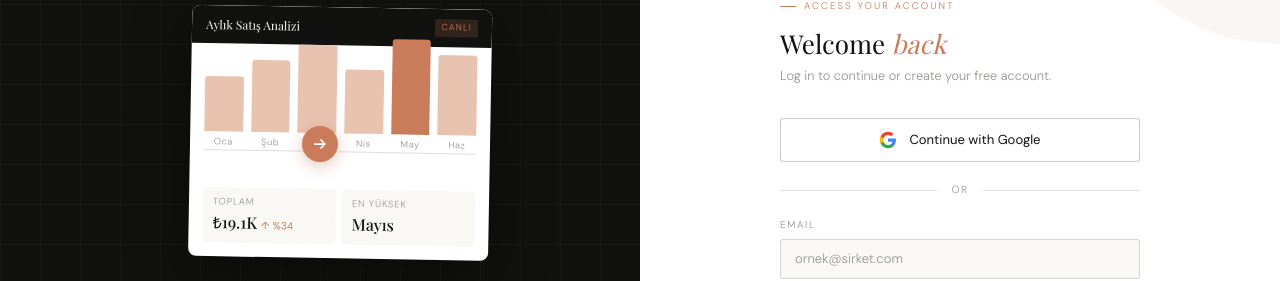
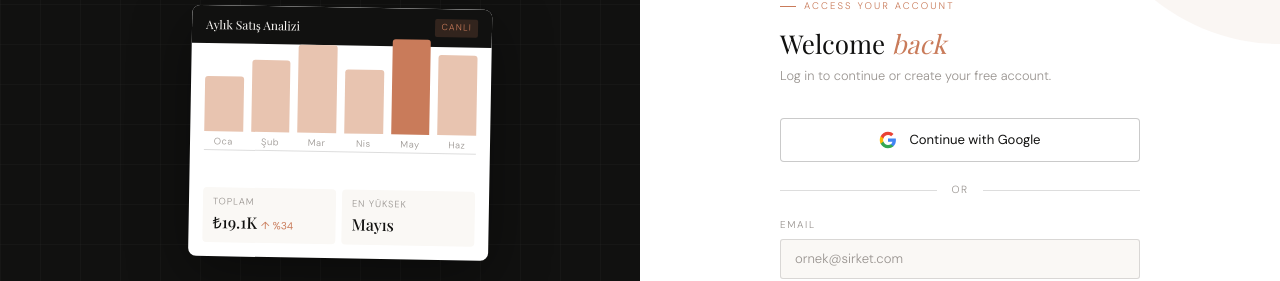
Before and after one commit to gorkemcetinn/auradata, a Next.js app: page /auth in a window 1280 px wide. Shown: the part 156-437 px from the top of the page. Built offline with nearby package versions, Linux system fonts and the light colour scheme; a web font is replaced by a local one.

Commit message:
Ui fixed

```diff
--- a/app/auth/page.tsx
+++ b/app/auth/page.tsx
@@ -623,12 +623,7 @@ export default function LoginPage() {
               </table>
             </div>
 
-            {/* Transform arrow */}
-            <div className="transform-arrow">
-              <svg width="16" height="16" viewBox="0 0 16 16" fill="none">
-                <path d="M3 8h10M9 4l4 4-4 4" stroke="white" strokeWidth="1.75" strokeLinecap="round" strokeLinejoin="round"/>
-              </svg>
-            </div>
+
 
             {/* AFTER card */}
             <div className={`after-card${showAfter ? " visible" : ""}`}>
--- a/app/page.tsx
+++ b/app/page.tsx
@@ -329,8 +329,8 @@ const styles = `
   }
   .floating-tag {
     position: absolute;
-    bottom: -16px;
-    right: -16px;
+    bottom: 24px;
+    right: 24px;
     background: var(--ink);
     color: var(--cream);
     font-size: 0.65rem;
```
